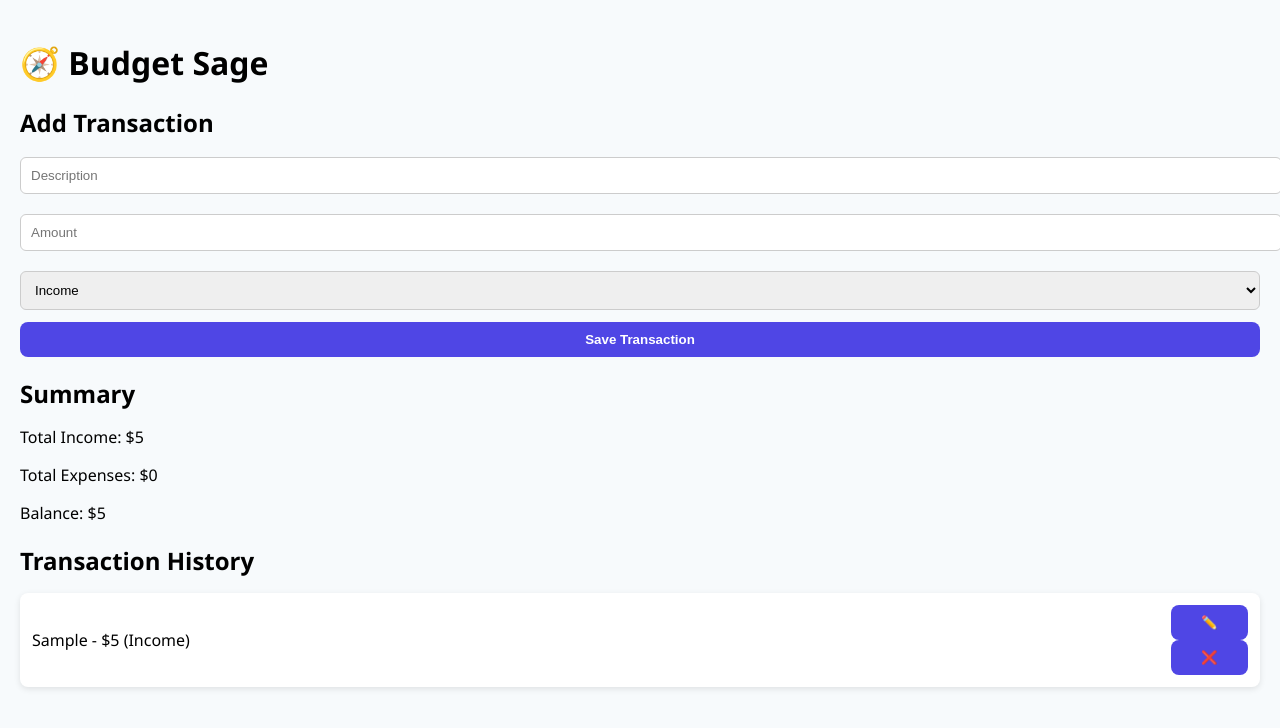
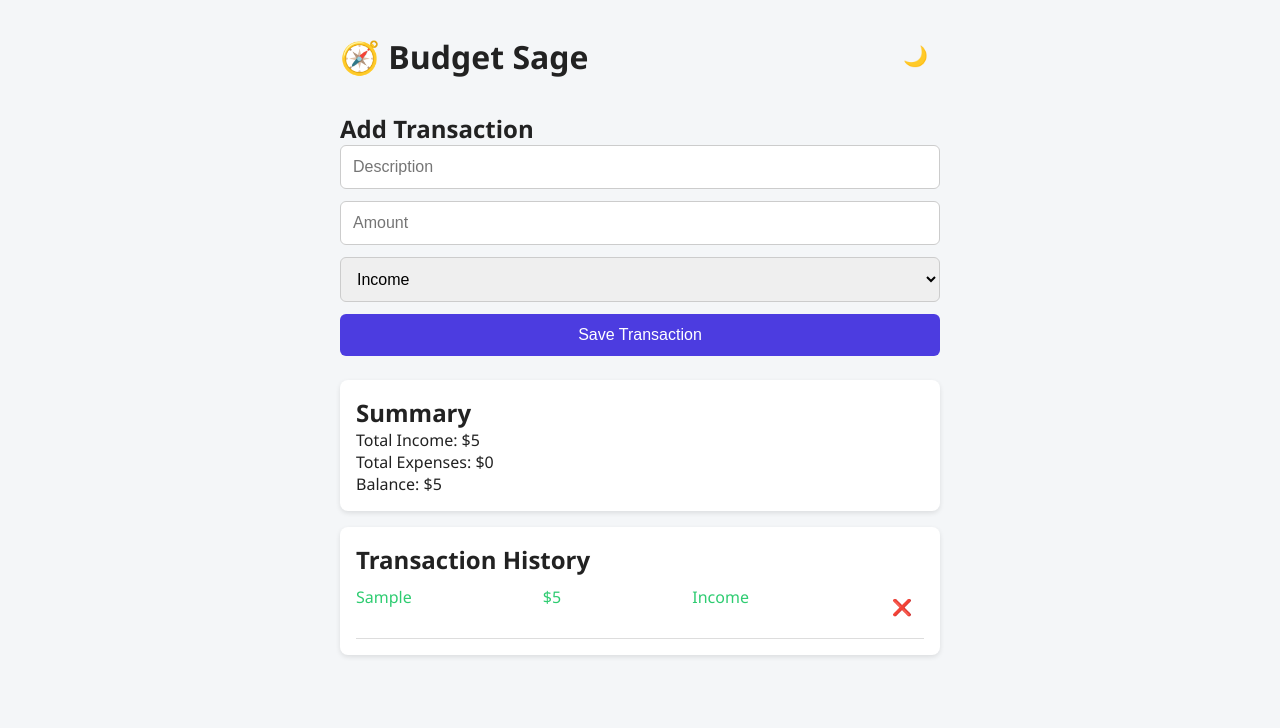
Before and after one commit to hypnoticdata777/budget-sage-tracker, a plain HTML site: page index.html in a window 1280 px wide. Both pictures are taken after typing "Sample", "5" into the empty fields and a click on the button "Save Transaction". Drawn offline with Linux system fonts and the light colour scheme.

Commit message:
✨ Updated UI and save functionality for Budget Sage

```diff
--- a/index.html
+++ b/index.html
@@ -3,42 +3,42 @@
 <head>
   <meta charset="UTF-8" />
   <meta name="viewport" content="width=device-width, initial-scale=1.0"/>
-  <title>Budget Sage</title>
+  <title>💰 Budget Sage</title>
   <link rel="stylesheet" href="style.css" />
 </head>
-<body class="bg-gray-100 text-gray-800 font-sans p-4">
+<body>
+  <div class="container">
+    <header>
+      <h1>🧭 Budget Sage</h1>
+      <button id="toggle-theme">🌙</button>
+    </header>
 
-  <h1 class="text-2xl font-bold mb-4">🧭 Budget Sage</h1>
+    <section class="form-section">
+      <h2>Add Transaction</h2>
+      <form>
+        <input type="text" id="description" placeholder="Description" required />
+        <input type="number" id="amount" placeholder="Amount" required />
+        <select id="type">
+          <option value="Income">Income</option>
+          <option value="Expense">Expense</option>
+        </select>
+        <button type="submit">Save Transaction</button>
+      </form>
+    </section>
 
-  <form id="transaction-form" class="bg-white p-4 rounded shadow mb-4">
-    <h2 class="text-lg font-semibold mb-2">Add Transaction</h2>
+    <section class="summary">
+      <h2>Summary</h2>
+      <p>Total Income: <span id="income-total">$0</span></p>
+      <p>Total Expenses: <span id="expense-total">$0</span></p>
+      <p>Balance: <span id="balance-total">$0</span></p>
+    </section>
 
-    <input type="text" id="description" placeholder="Description" required class="w-full border p-2 rounded mb-2"/>
+    <section class="history">
+      <h2>Transaction History</h2>
+      <ul id="transaction-list"></ul>
+    </section>
+  </div>
 
-    <input type="number" id="amount" placeholder="Amount" required class="w-full border p-2 rounded mb-2"/>
-
-    <select id="type" class="w-full border p-2 rounded mb-4">
-      <option value="Income">Income</option>
-      <option value="Expense">Expense</option>
-    </select>
-
-    <button type="submit" class="bg-indigo-600 text-white px-4 py-2 rounded hover:bg-indigo-700 w-full">
-      Save Transaction
-    </button>
-  </form>
-
-  <section class="bg-white p-4 rounded shadow mb-4">
-    <h2 class="text-xl font-semibold mb-2">Summary</h2>
-    <p>Total Income: <span class="total-income text-green-600 font-bold">$0</span></p>
-    <p>Total Expenses: <span class="total-expenses text-red-600 font-bold">$0</span></p>
-    <p>Balance: <span class="balance-total text-blue-600 font-bold">$0</span></p>
-  </section>
-
-  <section class="bg-white p-4 rounded shadow">
-    <h2 class="text-xl font-semibold mb-2">Transaction History</h2>
-    <ul id="transaction-list" class="space-y-2"></ul>
-  </section>
-
-  <script src="script.js"></script>
+  <script src="script.js" defer></script>
 </body>
 </html>
--- a/script.js
+++ b/script.js
@@ -1,22 +1,67 @@
-// script.js
 
-const form = document.getElementById('transaction-form');
-const descriptionInput = document.getElementById('description');
-const amountInput = document.getElementById('amount');
-const typeInput = document.getElementById('type');
-const transactionList = document.getElementById('transaction-list');
-const incomeTotal = document.querySelector('.total-income');
-const expenseTotal = document.querySelector('.total-expenses');
-const balanceTotal = document.querySelector('.balance-total');
-
-let transactions = JSON.parse(localStorage.getItem('transactions')) || [];
+// ===== GLOBALS =====
+let transactions = JSON.parse(localStorage.getItem("transactions")) || [];
 let editId = null;
 
-// Render all saved transactions
+// ===== DOM ELEMENTS =====
+const form = document.querySelector("form");
+const descriptionInput = document.getElementById("description");
+const amountInput = document.getElementById("amount");
+const typeInput = document.getElementById("type");
+const transactionList = document.getElementById("transaction-list");
+const incomeTotal = document.getElementById("income-total");
+const expenseTotal = document.getElementById("expense-total");
+const balanceTotal = document.getElementById("balance-total");
+
+// ===== UPDATE SUMMARY =====
+function updateSummary() {
+  const income = transactions
+    .filter((t) => t.type === "Income")
+    .reduce((sum, t) => sum + t.amount, 0);
+  const expenses = transactions
+    .filter((t) => t.type === "Expense")
+    .reduce((sum, t) => sum + t.amount, 0);
+  const balance = income - expenses;
+
+  incomeTotal.textContent = `$${income}`;
+  expenseTotal.textContent = `$${expenses}`;
+  balanceTotal.textContent = `$${balance}`;
+}
+
+// ===== RENDER TRANSACTION =====
+function renderTransaction(transaction) {
+  const li = document.createElement("li");
+  li.className = `transaction ${transaction.type.toLowerCase()}`;
+  li.innerHTML = `
+    <span>${transaction.description}</span>
+    <span>$${transaction.amount}</span>
+    <span class="type">${transaction.type}</span>
+    <button onclick="deleteTransaction(${transaction.id})">❌</button>
+  `;
+  transactionList.appendChild(li);
+}
+
+// ===== SAVE TRANSACTIONS TO LOCALSTORAGE =====
+function saveTransactions() {
+  localStorage.setItem("transactions", JSON.stringify(transactions));
+}
+
+// ===== DELETE TRANSACTION =====
+function deleteTransaction(id) {
+  transactions = transactions.filter(t => t.id !== id);
+  saveTransactions();
+  renderAllTransactions();
+  updateSummary();
+}
+
+// ===== RENDER ALL TRANSACTIONS =====
+function renderAllTransactions() {
+  transactionList.innerHTML = "";
   transactions.forEach(renderTransaction);
-updateSummary();
+}
 
-form.addEventListener('submit', function (e) {
+// ===== FORM SUBMIT =====
+form.addEventListener("submit", (e) => {
   e.preventDefault();
 
   const description = descriptionInput.value.trim();
@@ -25,67 +70,21 @@ form.addEventListener('submit', function (e) {
 
   if (!description || isNaN(amount)) return;
 
-    const transaction = {
-        id: editId ?? Date.now(),
+  const newTransaction = {
+    id: Date.now(),
     description,
     amount,
-        type
+    type,
   };
 
-    if (editId) {
-        const index = transactions.findIndex(t => t.id === editId);
-        transactions[index] = transaction;
-        editId = null;
-    } else {
-        transactions.push(transaction);
-    }
+  transactions.push(newTransaction);
+  saveTransactions();
+  renderTransaction(newTransaction);
+  updateSummary();
 
-    localStorage.setItem('transactions', JSON.stringify(transactions));
-    renderTransactionsList();
-    updateSummary();
   form.reset();
 });
 
-function renderTransactionsList() {
-    transactionList.innerHTML = '';
-    transactions.forEach(renderTransaction);
-}
-
-function renderTransaction(transaction) {
-    const li = document.createElement('li');
-    li.innerHTML = `
-        <span>${transaction.description} - $${transaction.amount} (${transaction.type})</span>
-        <div>
-            <button onclick="editTransaction(${transaction.id})">✏️</button>
-            <button onclick="deleteTransaction(${transaction.id})">❌</button>
-        </div>
-    `;
-    transactionList.appendChild(li);
-}
-
-function deleteTransaction(id) {
-    transactions = transactions.filter(t => t.id !== id);
-    localStorage.setItem('transactions', JSON.stringify(transactions));
-    renderTransactionsList();
-    updateSummary();
-}
-
-function editTransaction(id) {
-    const transaction = transactions.find(t => t.id === id);
-    descriptionInput.value = transaction.description;
-    amountInput.value = transaction.amount;
-    typeInput.value = transaction.type;
-    editId = id;
-}
-
-function updateSummary() {
-    const income = transactions.filter(t => t.type === 'Income')
-        .reduce((sum, t) => sum + t.amount, 0);
-    const expenses = transactions.filter(t => t.type === 'Expense')
-        .reduce((sum, t) => sum + t.amount, 0);
-    const balance = income - expenses;
-
-    incomeTotal.textContent = `$${income}`;
-    expenseTotal.textContent = `$${expenses}`;
-    balanceTotal.textContent = `$${balance}`;
-}
+// ===== THEME TOGGLE =====
+const toggleBtn = document.getElementById("toggle-theme");
+const body = document.body;
--- a/style.css
+++ b/style.css
@@ -1,55 +1,107 @@
+:root {
+  --bg-color: #f4f6f8;
+  --text-color: #222;
+  --card-bg: #fff;
+  --income-color: #2ecc71;
+  --expense-color: #e74c3c;
+  --button-bg: #4c3ce0;
+  --button-text: #fff;
+}
+
+body.dark-mode {
+  --bg-color: #1e1e1e;
+  --text-color: #eee;
+  --card-bg: #2a2a2a;
+}
+
+* {
+  box-sizing: border-box;
+  margin: 0;
+  padding: 0;
+}
+
 body {
-    font-family: 'Segoe UI', Tahoma, Geneva, Verdana, sans-serif;
-    background-color: #f7fafc;
-    margin: 0;
-    padding: 20px;
+  font-family: 'Segoe UI', sans-serif;
+  background-color: var(--bg-color);
+  color: var(--text-color);
+  padding: 2rem;
 }
-form{
-    margin-bottom: 20px;
+
+.container {
+  max-width: 600px;
+  margin: auto;
 }
-input, select {
-    width:100%;
-    padding:10px;
-    margin-top:8px;
-    margin-bottom: 12px;
+
+header {
+  display: flex;
+  justify-content: space-between;
+  align-items: center;
+  margin-bottom: 2rem;
+}
+
+h1 {
+  font-size: 2rem;
+}
+
+form {
+  display: flex;
+  flex-direction: column;
+  gap: 0.75rem;
+  margin-bottom: 1.5rem;
+}
+
+input, select, button {
+  padding: 0.75rem;
+  font-size: 1rem;
   border: 1px solid #ccc;
   border-radius: 6px;
 }
-button{
-    background-color:#4f46e5;
-    color: white;
+
+button[type="submit"] {
+  background-color: var(--button-bg);
+  color: var(--button-text);
   border: none;
-    padding: 10px;
-    width: 100%;
-    border-radius:8px;
-    font-weight: bold;
-    transition: background-color 0.3s ease;
+  cursor: pointer;
+  transition: background 0.3s;
 }
 
-button:hover{
-    background-color: #4338ca;
+button[type="submit"]:hover {
+  background-color: #372ecc;
 }
 
-h2 {margin-bottom: 10px;
+#toggle-theme {
+  background: none;
+  font-size: 1.25rem;
+  border: none;
+  cursor: pointer;
 }
 
- ul {
-    list-style-type: none;
-    padding-left: 0;
+.summary, .history {
+  background-color: var(--card-bg);
+  padding: 1rem;
+  border-radius: 8px;
+  margin-top: 1rem;
+  box-shadow: 0 2px 5px rgba(0,0,0,0.1);
 }
 
- li {
-    background-color: #fff;
-    padding: 12px;
-    border-radius: 8px;
-    margin-bottom: 10px;
-    box-shadow: 0 2px 6px rgba(0,0,0,0.1);
+.transaction {
   display: flex;
   justify-content: space-between;
-    align-items: center;
+  padding: 0.6rem 0;
+  border-bottom: 1px solid #ddd;
 }
 
- transaction-type-expense {
-    color: #dc2626;
-    font-weight: bold;
+.transaction.income {
+  color: var(--income-color);
 }
+
+.transaction.expense {
+  color: var(--expense-color);
+}
+
+.transaction button {
+  background: none;
+  border: none;
+  cursor: pointer;
+  font-size: 1rem;
+}
```
Lines whose indentation alone changed are shown as unchanged.
